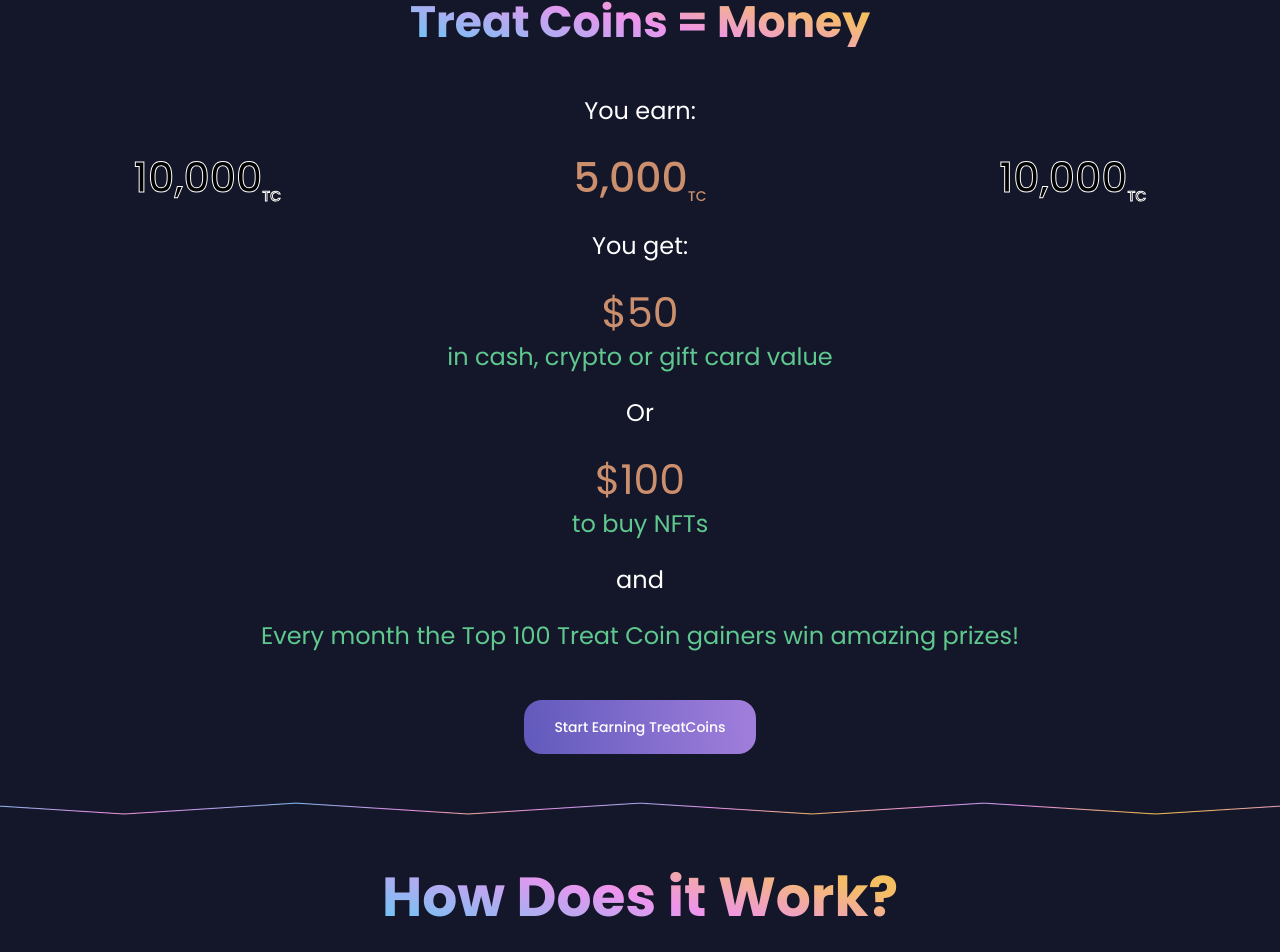
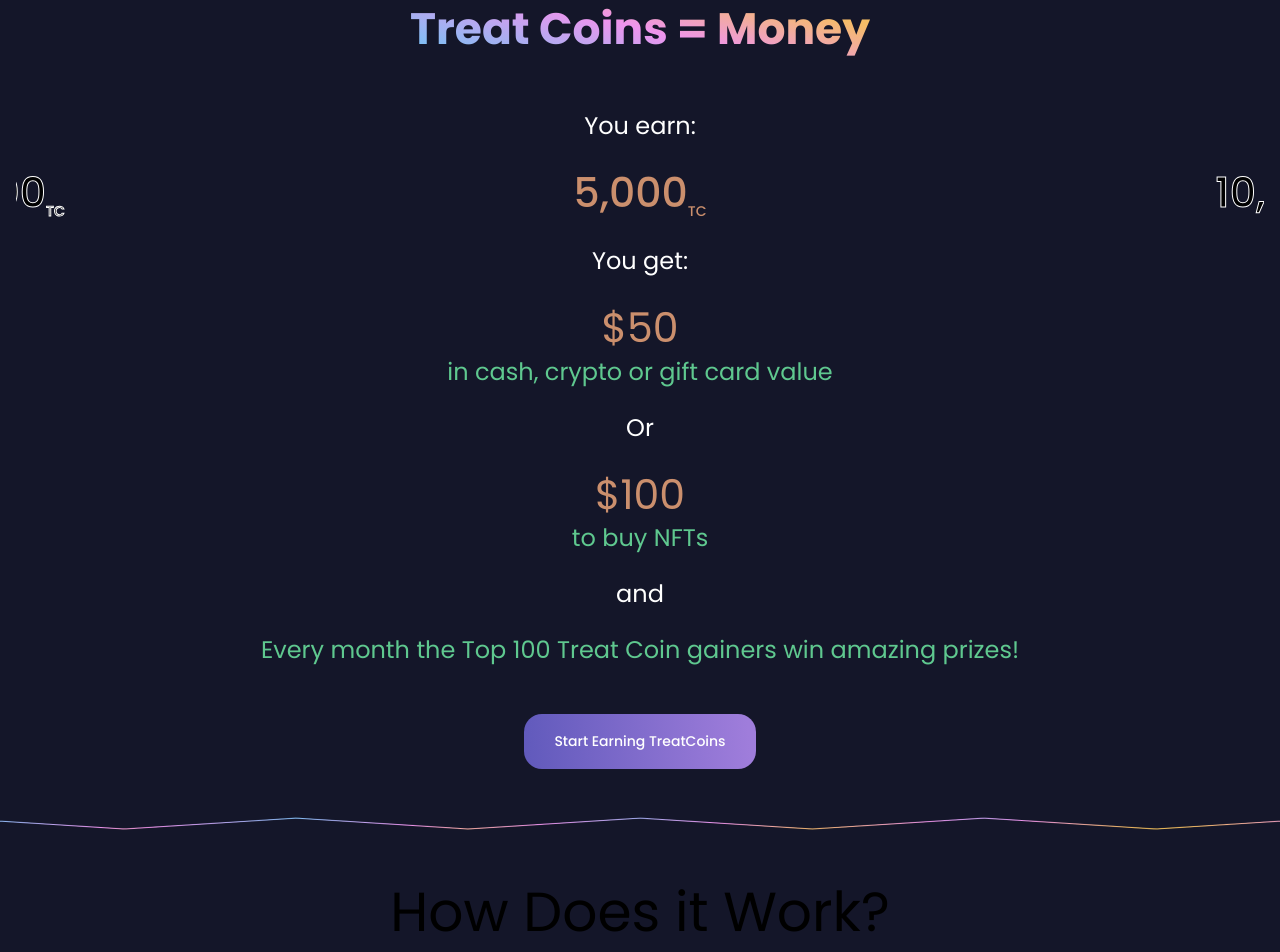
Before and after one commit to nikita0317/Ron, a React (Create React App) app: page / in a window 1280 px wide. Shown: the part 884-1836 px from the top of the page. Built offline with nearby package versions, Linux system fonts and the light colour scheme.

Commit message:
Adding global.css file

```diff
--- a/src/App.css
+++ b/src/App.css
@@ -1,16 +1,3 @@
-@import url('https://fonts.googleapis.com/css2?family=Poppins:wght@400;500;600;700;800;900&display=swap');
-
-@font-face {
-    font-family: 'Poppins', sans-serif;
-    src: font-url('https://fonts.googleapis.com/css2?family=Poppins:wght@400;500;600;700;800;900&display=swap') format('truetype');
-  }
-
-
-
-
-body, html {
-    font-family: 'Poppins' !important;
-}
 
 .swiper-pagination-bullets {
   display: none;
--- a/src/App.tsx
+++ b/src/App.tsx
@@ -1,9 +1,11 @@
-import './App.css';
-import { BrowserRouter, Route, Link, Routes } from 'react-router-dom';
+import { BrowserRouter, Route, Routes } from 'react-router-dom';
 
 import Home from './Home';
 import ResetPassword from './pages/resetPassword';
 import Reset from './pages/reset';
+
+import './App.css';
+import './styles/global.css';
 
 function App() {
   return (
--- a/src/Home/Home.tsx
+++ b/src/Home/Home.tsx
@@ -1,4 +1,4 @@
-import { Box, Button, Link, Paper, Theme, Typography, Divider} from "@mui/material";
+import { Box, Button, Link, Paper, Theme, Typography, Divider, Stack} from "@mui/material";
 import { makeStyles } from "@mui/styles";
 import MenuIcon from '@mui/icons-material/Menu';
 import Footer from "../Footer";
@@ -6,25 +6,6 @@ import CookieCard from "../components/CookieCard";
 import SwiperContainer from "../components/SwiperContainer";
 
 const useStyles = makeStyles((theme: Theme) => ({
-    logoContainer: {
-        background: `
-            url("images/Robot/1.png") left 30% top 100px no-repeat,
-            url("images/Robot/2.png") right 10% top 35px no-repeat,
-            url("images/Robot/3.png") right top 120px no-repeat,
-            url("images/Robot/4.png") right 15% top 280px no-repeat,
-            url("images/Robot/5.png") right 10% top 450px no-repeat,
-            url("images/Robot/6.png") left 15% top 450px no-repeat,
-            url("images/Robot/7.png") left 10% top 350px no-repeat,
-            url("images/Robot/8.png") left top 200px no-repeat,
-            url("images/Robot/robot.png") left 50% top 150px no-repeat,
-            linear-gradient(46.77deg, #DEF5FE 14.02%, #F9E7FF 48.07%, #FEEBE3 69.02%, #FFF1CC 91.84%)
-        `,
-        height: '800px',
-        borderRadius: '38px',
-        display: 'flex',
-        flexDirection: 'column',
-        justifyContent: 'space-between'
-    },
     treatMoneyContainer: {
         padding: '50px 20px',
         display: 'flex',
@@ -130,54 +111,50 @@ const Home = () => {
     };
 
     return (
-      <Box bgcolor='#141629'>
-        <Box className={classes.logoContainer} sx = {{ p: 2 }}>
+      <Box>
+        <Box
+            className='join-container'
+            p={2}
+        >
             <MenuIcon/>
             <Paper
             elevation={15}
             sx={{
                 px: 1,
                 py: 2,
-                borderRadius: '38px'
             }}
             >
             <Box
-              display='flex'
-              flexDirection='column'
-              alignItems='center'
-              textAlign='center'
+                className='join-card'
                 gap={2}
             >
                 <img src='images/Logo white.png' alt="Logo White"/>
                 <Typography>
                     Earn big <b>cash</b> & win amazing <b>prizes</b> with Treat Coins you gain by referring your friends and completing <b>fun</b> activities...
                 </Typography>
-              <Box>
-                <Link href="#" underline="always" sx={{ color: 'black', textDecorationColor: 'black' }}>
+                <Link
+                    href="#"
+                    className='join-link'
+                >
                     Tell me more
                 </Link>
-              </Box>
-              <Button sx={{ padding: '15px 50px' }} onClick={e => scrollToDiv('about')}>
+                <Button
+                    className='join-button'
+                    onClick={e => scrollToDiv('about')}
+                >
                     Join TreatCoin
                 </Button>
             </Box>
             </Paper>
         </Box>
         <Box
-            display='flex'
+            className='treatcoin-container'
             flexDirection='column'
-            alignItems='center'
-            textAlign='center'
             gap={3}
             px={2}
             py={6}
-            sx={{
-              borderBottom: '13px solid transparent',
-              borderImage: 'url("images/border.png") 100 13',
-              position: 'relative'
-            }}
         >
-            <Typography variant='h3' mb={3}>
+            <Typography className='title' fontSize={44} mb={3}>
             Treat Coins = Money
             </Typography>
             <Typography variant='h5' color='white'>
@@ -214,7 +191,9 @@ const Home = () => {
             <Typography variant='h5' color='#5FC88F'>
                 Every month the Top 100 Treat Coin gainers win amazing prizes!
             </Typography>
-            <Button sx={{mt: 3}}>Start Earning TreatCoins</Button>
+            <Button sx={{mt: 3}}>
+                Start Earning TreatCoins
+            </Button>
         </Box>
         <Box className={classes.aboutContainer} id='about'>
             <Typography
--- a/src/components/SwiperContainer.tsx
+++ b/src/components/SwiperContainer.tsx
@@ -13,7 +13,7 @@ const SwiperContainer = () => {
     return (
         <>
           <Swiper
-            slidesPerView={3}
+            slidesPerView={2}
             spaceBetween={50}
             freeMode={true}
             centeredSlides={true}
--- /dev/null
+++ b/src/styles/global.css
@@ -0,0 +1,78 @@
+@import url('https://fonts.googleapis.com/css2?family=Poppins:wght@400;500;600;700;800;900&display=swap');
+
+@font-face {
+    font-family: 'Poppins', sans-serif;
+    src: font-url('https://fonts.googleapis.com/css2?family=Poppins:wght@400;500;600;700;800;900&display=swap') format('truetype');
+}
+
+html,
+body {
+    background: #141629;
+    font-family: Poppins !important;
+}
+
+.container {
+    border-radius: 38px;
+}
+/*
+    Fonts
+*/
+
+.title.MuiTypography-root {
+    background: linear-gradient(15deg, #6BC6F5 3.37%, #EE94ED 50.17%, #F5BC68 83.44%, #EFCA45 110.31%);
+    -webkit-background-clip: text;
+    -webkit-text-fill-color: transparent;
+    background-clip: text;
+    font-weight: 700;
+}
+
+/*
+    Buttons
+*/
+
+.join-button.MuiButtonBase-root{
+    padding: 15px 50px;
+}
+
+/*
+    Home
+*/
+
+.join-container {
+    background:
+        url("/public/images/Robot/1.png") left 30% top 100px no-repeat,
+        url("/public/images/Robot/2.png") right 10% top 35px no-repeat,
+        url("/public/images/Robot/3.png") right top 120px no-repeat,
+        url("/public/images/Robot/4.png") right 15% top 280px no-repeat,
+        url("/public/images/Robot/5.png") right 10% top 450px no-repeat,
+        url("/public/images/Robot/6.png") left 15% top 450px no-repeat,
+        url("/public/images/Robot/7.png") left 10% top 350px no-repeat,
+        url("/public/images/Robot/8.png") left top 200px no-repeat,
+        url("/public/images/Robot/robot.png") left 50% top 150px no-repeat,
+        linear-gradient(46.77deg, #DEF5FE 14.02%, #F9E7FF 48.07%, #FEEBE3 69.02%, #FFF1CC 91.84%);
+    height: 800px;
+    border-radius: 38px;
+    display: flex;
+    flex-direction: column;
+    justify-content: space-between;
+}
+
+.join-card {
+    display: flex;
+    flex-direction: column;
+    align-items: center;
+    text-align: center;
+}
+
+.join-link.MuiLink-root {
+    color: black;
+    text-decoration-color: black;
+}
+
+.treatcoin-container {
+    border-bottom: 13px solid transparent;
+    border-image: url("/public/images/border.png") 100 13;
+    display: flex;
+    align-items: center;
+    text-align: center;
+}
--- a/src/theme/index.ts
+++ b/src/theme/index.ts
@@ -7,15 +7,6 @@ const theme = createTheme({
             '& b': {
                 color: '#5FC88F'
             }
-        },
-        h3: {
-            background: 'linear-gradient(15deg, #6BC6F5 3.37%, #EE94ED 50.17%, #F5BC68 83.44%, #EFCA45 110.31%)',
-            webkitBackgroundClip: 'text',
-            webkitTextFillColor: 'transparent',
-            backgroundClip: 'text',
-            textFillColor: 'transparent',
-            fontSize: '44px',
-            fontWeight: '700'
         },
         h6: {
             fontSize: '14px'
@@ -32,6 +23,13 @@ const theme = createTheme({
                     textTransform: 'none'
                 }
             }
+        },
+        MuiPaper: {
+            styleOverrides: {
+                root: {
+                    borderRadius: '38px'
+                }
+            }
         }
     }
 });
```
Lines whose indentation alone changed are shown as unchanged.
